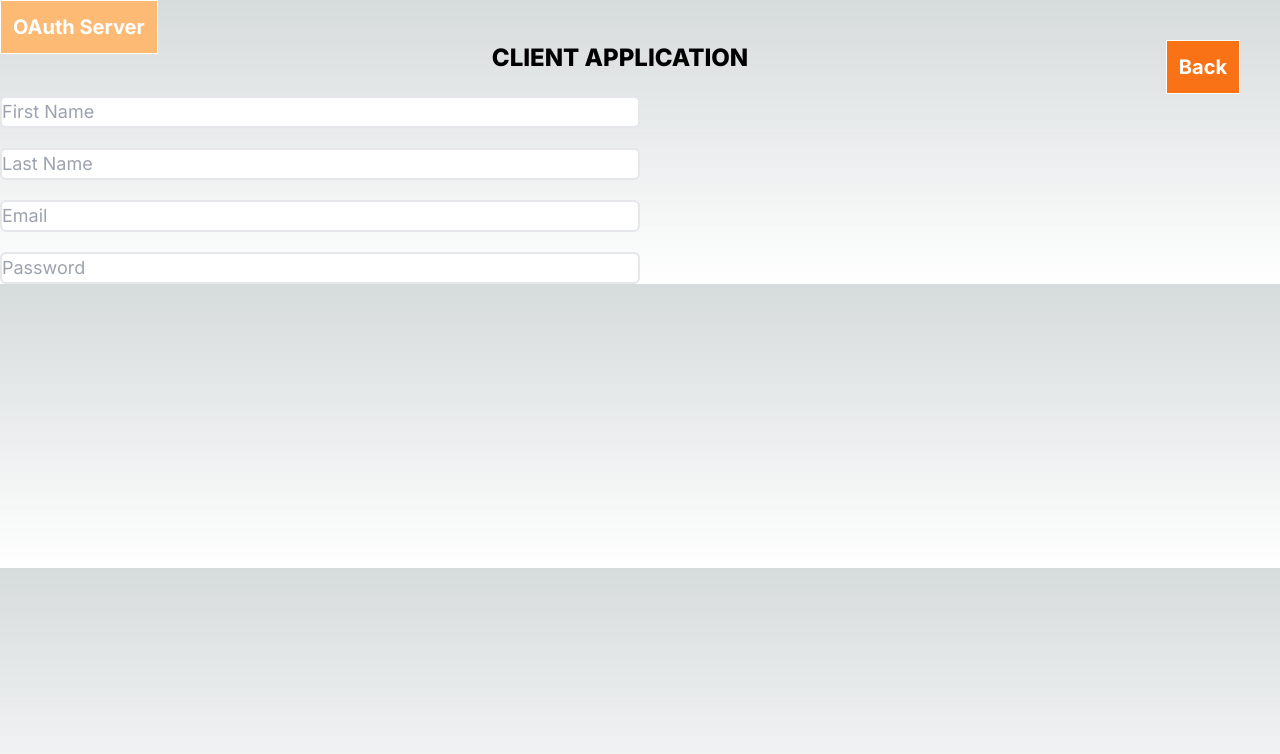
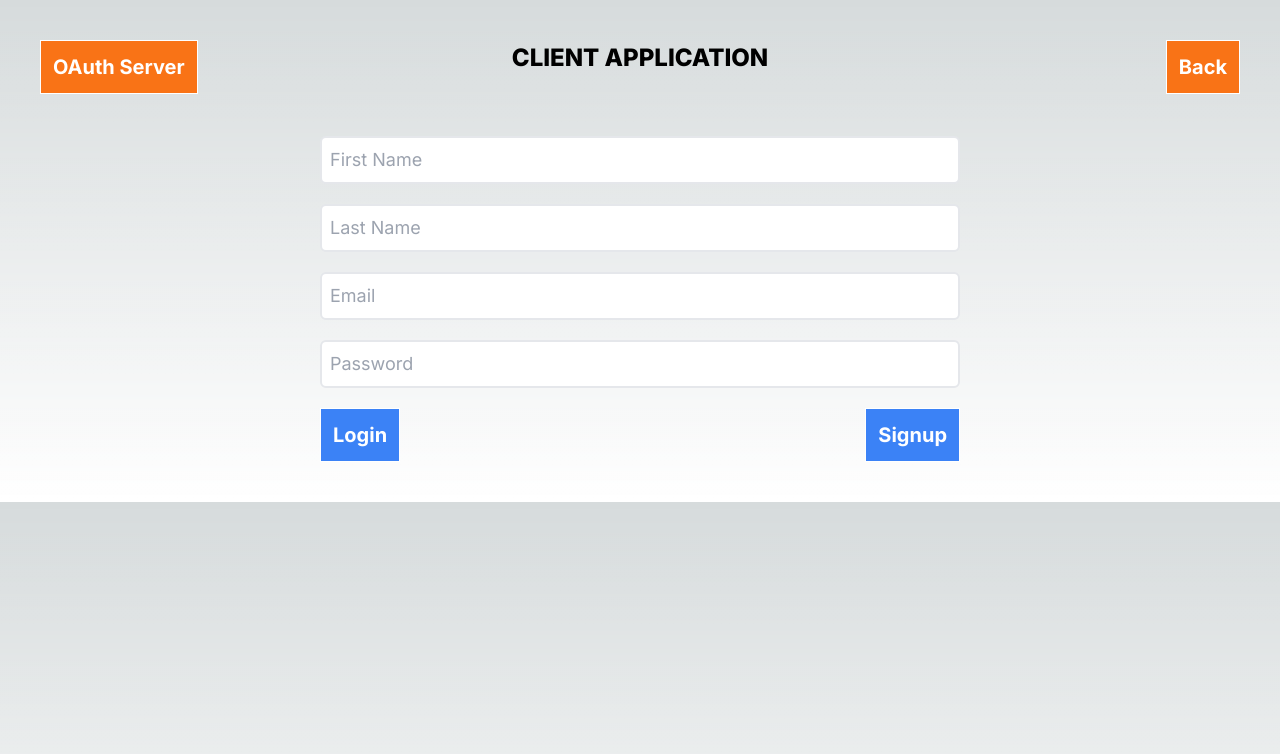
Before and after one commit to NicoTollenaar/oauth-server, a Next.js app in the folder client/: page /client-frontend/login-or-signin in a window 1280 px wide. Shown: the top 754 px of the page. Built offline with nearby package versions, Linux system fonts and the light colour scheme.

Commit message:
working on UI login pages

```diff
--- a/client/src/app/client-frontend/get-resources/page.tsx
+++ b/client/src/app/client-frontend/get-resources/page.tsx
@@ -33,20 +33,20 @@ export default function GetResources() {
     setMessage(null);
   }
 
-  function changeMessage(newMessage: string | null): void {
-    setMessage(newMessage);
-  }
+  // function changeMessage(newMessage: string | null): void {
+  //   setMessage(newMessage);
+  // }
 
   return (
-    <>
-      <div className="w-[vw] flex flex-row justify-end">
-        <div className="me-[10%]">
+    <div className="flex flex-col gap-1 justify-between">
+      {/* <div className="w-[vw] flex flex-row justify-end"> */}
+      {/* <div className="me-[10%]">
           <Logout changeMessage={changeMessage} />
-        </div>
-      </div>
-      <div className="flex justify-center">
+        </div> */}
+      {/* </div> */}
+      <div className="mt-5 w-[75%] flex justify-around self-center">
         <Button
-          buttonText={"Oauth"}
+          buttonText={"OAuth Flow"}
           buttonColor="bg-green-500"
           handleClick={startOauth}
         />
@@ -56,7 +56,7 @@ export default function GetResources() {
           handleClick={handleReset}
         />
       </div>
-      <div className="flex flex-col justify-center gap-5 h-[50%] w-[50%] items-center ms-[20%]">
+      <div className="flex flex-col justify-center gap-5 h-[50%] w-[75%] items-center ms-[20%]">
         <h1 className="font-bold text-xl text-left self-start mt-5">
           {resource && "Resource:"}
         </h1>
@@ -66,7 +66,7 @@ export default function GetResources() {
           <h2 className="self-start text-left text-lg font-bold">{message}</h2>
         )}
       </div>
-    </>
+    </div>
   );
 }
 
--- a/client/src/app/client-frontend/layout.tsx
+++ b/client/src/app/client-frontend/layout.tsx
@@ -17,12 +17,12 @@ export default function ClientNavBar({
       ? clientLoginUrl
       : redirect_uri;
   const linkText =
-    pathName === "/client-frontend/get-resources" ? "Login" : "Back";
+    pathName === "/client-frontend/get-resources" ? "Login Page" : "Back";
 
   return (
     <section className="w-[vw] flex flex-col">
       <div className="w-[100%] flex flex-row justify-center">
-        <div className="w-[25%]">
+        <div className="w-[25%] flex flex-row justify-start mt-10 ms-10">
           <Link href={"http://localhost:3000/oauth-frontend/login-or-signin"}>
             <Button
               buttonText={"OAuth Server"}
@@ -46,7 +46,7 @@ export default function ClientNavBar({
           </Link>
         </div>
       </div>
-      <div>{children}</div>
+      <div className="children-div-client">{children}</div>
     </section>
   );
 }
--- a/client/src/app/client-frontend/login-or-signin/page.tsx
+++ b/client/src/app/client-frontend/login-or-signin/page.tsx
@@ -1,10 +1,12 @@
-`ues client`
+"use client";
+import Button from "@/app/oauth-frontend/components/Button";
 import LoginForm from "@/app/oauth-frontend/components/LoginForm";
 export default function LogOrSignInClient() {
-
-return(
-    <div>
-        <LoginForm/>
-    </div>
-)
+  function handleLogin() {
+    console.log("called handleLogin");
+  }
+  const handleSubmit = () => {
+    console.log("called handleSubmit");
+  };
+  return <LoginForm handleLogin={handleLogin} handleSubmit={handleSubmit} />;
 }
--- a/client/src/app/oauth-frontend/components/InputField.tsx
+++ b/client/src/app/oauth-frontend/components/InputField.tsx
@@ -24,7 +24,7 @@ export default function InputField({
 
   return (
     <input
-      className="text-lg border-2 rounded-md text-black"
+      className="text-lg border-2 rounded-md text-black p-2"
       name={name}
       type={type}
       placeholder={placeholder}
--- a/client/src/app/oauth-frontend/components/LoginForm.tsx
+++ b/client/src/app/oauth-frontend/components/LoginForm.tsx
@@ -2,7 +2,15 @@
 import useFormData from "@/app/hooks/useFormData";
 import InputField from "./InputField";
 import { FormData } from "@/app/types/customTypes";
-export default function LoginForm() {
+import { ReactComponentElement, ReactElement } from "react";
+import Button from "./Button";
+
+interface LoginFormProps {
+  handleLogin: () => void;
+  handleSubmit: () => void;
+}
+
+export default function LoginForm({handleLogin, handleSubmit}: LoginFormProps): ReactElement {
   const { formData, setFormData } = useFormData();
   console.log("formData", formData);
 
@@ -13,7 +21,9 @@ export default function LoginForm() {
   }
 
   return (
-    <form className="flex flex-col gap-5 w-[50%]">
+    <div className="flex flex-row justify-center pt-10 mb-10 w-[vw]">
+      <div className="w-[50%]">
+        <form className="flex flex-col gap-5">
           <InputField
             name="firstName"
             type="text"
@@ -39,5 +49,19 @@ export default function LoginForm() {
             changeFormData={changeFormData}
           />
         </form>
+        <div className="flex flex-row justify-between mt-5">
+          <Button
+            buttonText="Login"
+            buttonColor="bg-blue-500"
+            handleClick={handleLogin}
+          />
+          <Button
+            buttonText="Signup"
+            buttonColor="bg-blue-500"
+            handleClick={handleSubmit}
+          />
+        </div>
+      </div>
+    </div>
   );
 }
--- a/client/src/app/oauth-frontend/login-or-signin/layout.tsx
+++ b/client/src/app/oauth-frontend/login-or-signin/layout.tsx
@@ -15,7 +15,7 @@ export default function OAuthNavBar({
     <section className="w-[vw] flex flex-col">
       <div className="w-[100%] flex flex-row justify-center">
         <div className="w-[25%]">
-          <div className="m-10">
+          <div className="mt-10 ms-10">
             <Logout changeMessage={() => {}} />
           </div>
         </div>
@@ -27,14 +27,14 @@ export default function OAuthNavBar({
         <div className="w-[25%] flex flex-row justify-end mt-10 me-10">
           <Link href={redirect_uri}>
             <Button
-              buttonText={"Back"}
+              buttonText={"Client App"}
               buttonColor="bg-orange-500"
               handleClick={() => {}}
             />
           </Link>
         </div>
       </div>
-      <div>{children}</div>
+      <div className="children-div">{children}</div>
     </section>
   );
 }
--- a/client/src/app/oauth-frontend/login-or-signin/page.tsx
+++ b/client/src/app/oauth-frontend/login-or-signin/page.tsx
@@ -1,6 +1,5 @@
 "use client";
 import LoginForm from "@/app/oauth-frontend/components/LoginForm";
-import Button from "../components/Button";
 export default function LogOrSignInOAuthServer() {
   function handleLogin() {
     console.log("called handleLogin");
@@ -9,23 +8,5 @@ export default function LogOrSignInOAuthServer() {
     console.log("called handleSubmit");
   };
 
-  return (
-    <div className="flex flex-row justify-center w-[vw]">
-      <div className="flex flex-col gap-5 justify-center w-[100%] items-center">
-        <LoginForm />
-        <div className="flex flex-row justify-between w-[50%]">
-          <Button
-            buttonText="Login"
-            buttonColor="bg-blue-500"
-            handleClick={handleLogin}
-          />
-          <Button
-            buttonText="Submit"
-            buttonColor="bg-blue-500"
-            handleClick={handleSubmit}
-          />
-        </div>
-      </div>
-    </div>
-  );
+  return <LoginForm handleLogin={handleLogin} handleSubmit={handleSubmit} />;
 }
```
Lines whose indentation alone changed are shown as unchanged.
